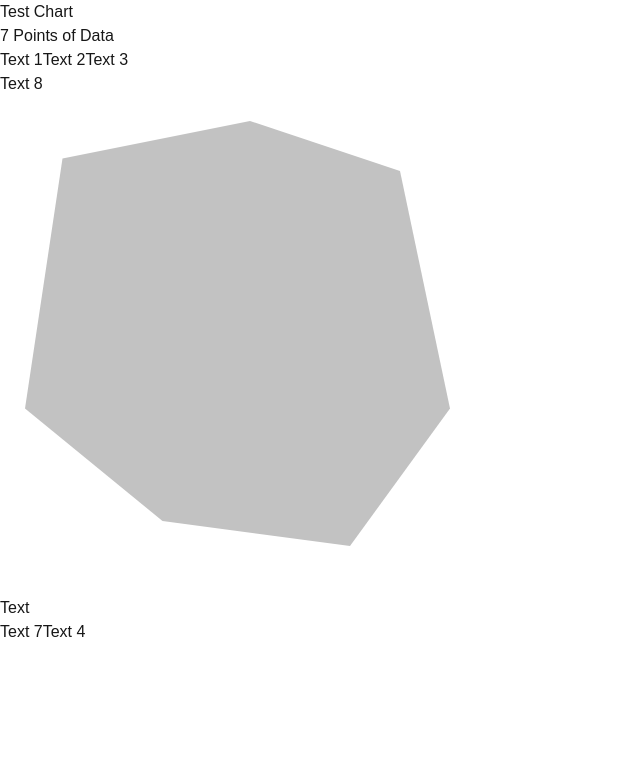
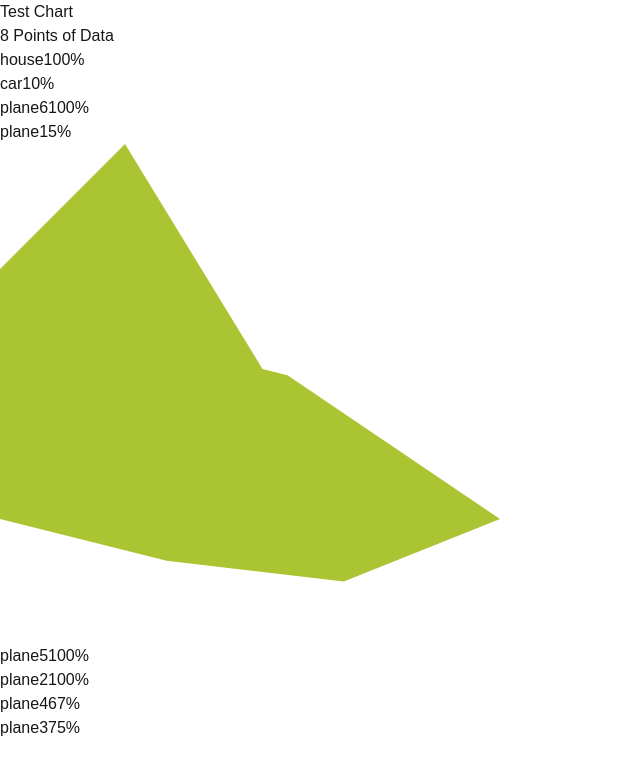
Before and after one commit to jgddesigns/cool_chart, a Next.js app: page / in a window 1280 px wide. Shown: the top 772 px of the page, without its empty margins (0-640 px from the left). Built offline with nearby package versions, Linux system fonts and the light colour scheme.

Commit message:
added point text and percentages

```diff
--- a/src/app/page.tsx
+++ b/src/app/page.tsx
@@ -5,9 +5,7 @@ export default function Home() {
   return (
     <div className="w-full grid place-items-center">
         <div className="mt-[10%]">
-          {/* <RadarChart Color="bg-green-400 w-48 h-48"/> */}
-          <RadarChart Title="Test Chart" Size="4" Data={{"house": .9, "car": .8, "plane": .8, "craft": .8, "craf": .7, "cra": .9, "cr": 1}}/>
-
+          <RadarChart Title="Test Chart" Color="#abc432" Size="4" Data={{"house": 1, "car": .1, "plane": .15, "plane2": 1, "plane3": .75, "plane4": [4,6], "plane5": 1, "plane6": 1}}/>
         </div>
     </div>
   );
--- a/src/app/views/RadarChart.tsx
+++ b/src/app/views/RadarChart.tsx
@@ -11,6 +11,7 @@ export default function RadarChart (props: any) {
     const [DisplayedRadar, setDisplayedRadar] = React.useState<any>({})
     const [DisplayedStyle, setDisplayedStyle] = React.useState<any>("")
     const [TextValues, setTextValues] = React.useState<any>(["", "", "", "", "", "", "", ""])
+    const [PercentValues, setPercentValues] = React.useState<any>(["", "", "", "", "", "", "", ""])
     const [PointValue, setPointValue] = React.useState<any>(null)
     const [BackgroundColor, setBackgroundColor] = React.useState<any>("")
 
@@ -20,22 +21,22 @@ export default function RadarChart (props: any) {
     const ending_points = [
         [0, 0],
         [25, 0],
-        [50, 0],  //
+        [50, 0],
         [75, 0],
         [100, 0],
         [87.5, 12.5],
         [100, 25],
-        [100, 50], //
+        [100, 50],
         [100, 62.5],
         [100, 75],
         [100, 100],
         [75, 100],
-        [50, 100], //
+        [50, 100],
         [25, 100],
         [0, 62.5],
         [0, 100],
         [0, 75],
-        [0, 50], //
+        [0, 50],
         [0, 25],
         [12.5, 12.5]
     ]
@@ -158,30 +159,44 @@ export default function RadarChart (props: any) {
     }
 
 
-    function get_text(){
-        return ["Text 1", "Text 2", "Text 3", "Text 8", "Text", "Text 7", "Text", "Text 4", "Text 3", "Text 5", "Text 6", "Text"]
+    function get_text(place: any){
+        return Object.keys(props.Data)[place-1]
     }
 
+
+    function get_value(place: any){
+
+        let value = Math.round(get_percent(props.Data[Object.keys(props.Data)[place-1]]) * 100) + "%"
+        console.log(value)
+
+        return value
+    }
 
     function set_text(){
         switch (PointValue){
             case 3:
-                setTextValues(["", get_text()[1], "", "", "", get_text()[5], "", get_text()[7], "", "", "", ""])
+                setTextValues(["", get_text(1), "", "", "", "", get_text(2), "", get_text(3), "", "", ""])
+                setPercentValues(["", get_value(1), "", "", "", "", get_value(2), "", get_value(3), "", "", ""])
                 break
             case 4:
-                setTextValues([get_text()[0], "", get_text()[2], "", "", get_text()[5], "", get_text()[7], "", "", "", ""])
+                setTextValues([get_text(1), "", get_text(2), "", "", "", get_text(3), "", get_text(4), "", "", ""])
+                setPercentValues([get_value(1), "", get_value(2), "", "", "", get_value(3), "", get_value(4), "", "", ""])
                 break
             case 5:
-                setTextValues(["", get_text()[1], "", get_text()[3], get_text()[4], get_text()[5],  "", get_text()[7], "", "", "", ""])
+                setTextValues(["", get_text(1), "", "", get_text(2), "", get_text(3), "", get_text(4), "", get_text(5), ""])
+                setPercentValues(["", get_value(1), "", "", get_value(2), "", get_value(3), "", get_value(4), "", get_value(5), ""])
                 break
             case 6:
-                setTextValues([get_text()[0], "", get_text()[2], get_text()[3], get_text()[4], get_text()[5], "", get_text()[7], "", "", "", ""])
+                setTextValues([get_text(1), "", get_text(2), "", get_text(3), "", get_text(4), "", get_text(5), "", get_text(6), ""])
+                setPercentValues([get_value(1), "", get_value(2), "", get_value(3), "", get_value(4), "", get_value(5), "", get_value(6), ""])
                 break
             case 7:
-                setTextValues([get_text()[0], get_text()[1], get_text()[2], get_text()[3], get_text()[4], get_text()[5],  "", get_text()[7], "", "", "", ""])
+                setTextValues([get_text(1), get_text(2), get_text(3), "", get_text(4), "",  get_text(5), "", get_text(6), "", get_text(7 ), ""])
+                setPercentValues([get_value(1), get_value(2), get_value(3), "", get_value(4), "",  get_value(5), "", get_value(6), "", get_value(7 ), ""])
                 break
             case 8:
-                setTextValues([get_text()[0], "", get_text()[2], "", "", get_text()[5], "", get_text()[7], get_text()[8], get_text()[9], get_text()[10], get_text()[11]])
+                setTextValues([get_text(1), "", get_text(2), get_text(3), "", get_text(4), get_text(5), "", get_text(6), get_text(7), "", get_text(8)])
+                setPercentValues([get_value(1), "", get_value(2), get_value(3), "", get_value(4), get_value(5), "", get_value(6), get_value(7), "", get_value(8)])
                 break
         }
     }
@@ -191,8 +206,6 @@ export default function RadarChart (props: any) {
         let temp_arr: any = PointsOriginal
         console.log(temp_arr)
         for(let i = 0; i < temp_arr.length; i++){
-            console.log(temp_arr[i])
-            // if(!temp_arr[i].includes(50)){
             temp_arr[i][0] > 1 && temp_arr[i][0] < 50 ? temp_arr[i][0] = temp_arr[i][0] * Math.abs(1+(1-get_percent(values[Object.keys(values)[i]]))) : null
 
             temp_arr[i][0] > 50 && temp_arr[i][0] < 100 ? temp_arr[i][0] = 50 + (Math.abs(temp_arr[i][0] - 50) * get_percent(values[Object.keys(values)[i]])) : null
@@ -206,29 +219,8 @@ export default function RadarChart (props: any) {
 
             temp_arr[i][1] == 100 ? temp_arr[i][1] = 50 + 50 * get_percent(values[Object.keys(values)[i]]) : null
 
-                temp_arr[i][1] == 0 ? console.log(temp_arr[i]) : null
-
-                console.log(ending_points[points_array[PointValue][i]])
-
             temp_arr[i][1] == 0 ? temp_arr[i][1] = 50 - (50 * get_percent(values[Object.keys(values)[i]])) : null
-
-
-                console.log(temp_arr[i])
-            //}
-            // else{
-            //     if(temp_arr[i][0] == 50){
-            //         temp_arr[i][1] == 0 ? temp_arr[i][1]  = temp_arr[i][1] + (100 *(1-get_percent(values[Object.keys(values)[i]]))) : temp_arr[i][1] = temp_arr[i][1] * get_percent(values[Object.keys(values)[i]])
-            //     }else{
-            //         temp_arr[i][0] == 0 ? temp_arr[i][0] = temp_arr[i][0] + (100 *(1-get_percent(values[Object.keys(values)[i]]))) : temp_arr[i][0] = temp_arr[i][0] * get_percent(values[Object.keys(values)[i]])
-            //     }
-            // }
-
-
-            // temp_arr[i][1] = temp_arr[i][1] + (100 *(1-get_percent(values[Object.keys(values)[i]])))
         }
-        // temp_arr.unshift([50,50])
-        // temp_arr = [[50, 40], [60,60], [15,70]]
-        console.log(temp_arr)
 
         setPointsAdjusted(temp_arr)
     }
@@ -250,68 +242,127 @@ export default function RadarChart (props: any) {
 
     return(
         <div>
-
-            <div className="w-full h-full grid grid-auto-rows grid-auto-cols place-items-center">
+            <div className="w-full h-full grid grid-auto-rows grid-auto-cols place-items-center text-lg">
                 <div className="mb-12 text-3xl">
-                    {props.Title}
+                    {props.Title ? props.Title : "Radar Chart"}
                 </div>
-                <div className="mb-48 text-2xl italic">
+                <div className="mb-36 text-2xl italic">
                     {Object.keys(props.Data).length} Points of Data
                 </div>
                 <div className="grid grid-flow-col gap-48">
-                    <span>
+                    <div className="grid grid-flow-row place-items-center">
+                        <span className="text-xl font-bold">
                             {TextValues[0]}
                         </span>
                         <span>
+                            {PercentValues[0]}
+                        </span>
+                    </div>
+                    <div className="grid grid-flow-row place-items-center">
+                        <span className="text-xl font-bold">
                             {TextValues[1]}
                         </span>
                         <span>
+                            {PercentValues[1]}
+                        </span>
+                    </div>
+                    <div className="grid grid-flow-row place-items-center">
+                        <span className="text-xl font-bold">
                             {TextValues[2]}
                         </span>
+                        <span>
+                            {PercentValues[2]}
+                        </span>
+                    </div>
                 </div>
                 <div className="grid grid-flow-col place-items-center gap-96">
+                    <div className="grid grid-flow-row place-items-center">
+                        <span className="text-xl font-bold">
+                            {TextValues[11]}
+                        </span>
                         <span>
-                        {TextValues[8]}
+                            {PercentValues[11]}
                         </span>
+                    </div>
                     <div className="w-48">
 
                     </div>
+                    <div className="grid grid-flow-row place-items-center">
+                        <span className="text-xl font-bold">
+                            {TextValues[3]}
+                        </span>
                         <span>
-                        {TextValues[9]}
+                            {PercentValues[3]}
                         </span>
                     </div>
-                <div className="grid grid-flow-col place-items-center gap-96">
-                    <div>
-                        {TextValues[3]}
+                </div>
+                <div className="grid grid-flow-col place-items-center gap-96 mt-24 mb-24">
+                    <div className="grid grid-flow-row place-items-center">
+                        <span className="text-xl font-bold">
+                            {TextValues[10]}
+                        </span>
+                        <span>
+                            {PercentValues[10]}
+                        </span>
                     </div>
                     {DisplayedStyle ?
                         <div style={{clipPath: DisplayedRadar, backgroundColor: BackgroundColor, width: get_dimensions(), height: get_dimensions()}}/>
                     : null}
-                    <div>
+                    <div className="grid grid-flow-row place-items-center">
+                        <span className="text-xl font-bold">
                             {TextValues[4]}
+                        </span>
+                        <span>
+                            {PercentValues[4]}
+                        </span>
                     </div>
                 </div>
                 <div className="grid grid-flow-col place-items-center gap-96">
+                    <div className="grid grid-flow-row place-items-center">
+                        <span className="text-xl font-bold">
+                            {TextValues[9]}
+                        </span>
                         <span>
-                        {TextValues[10]}
+                            {PercentValues[9]}
                         </span>
+                    </div>
                     <div className="w-48">
 
                     </div>
-                    <span>
-                        {TextValues[11]}
-                    </span>
-                </div>
-                <div className="grid grid-flow-col gap-48">
-                    <span>
+                    <div className="grid grid-flow-row place-items-center">
+                        <span className="text-xl font-bold">
                             {TextValues[5]}
                         </span>
                         <span>
+                            {PercentValues[5]}
+                        </span>
+                    </div>
+                </div>
+                <div className="grid grid-flow-col gap-48">
+                    <div className="grid grid-flow-row place-items-center">
+                        <span className="text-xl font-bold">
+                            {TextValues[8]}
+                        </span>
+                        <span>
+                            {PercentValues[8]}
+                        </span>
+                    </div>
+                    <div className="grid grid-flow-row place-items-center">
+                        <span className="text-xl font-bold">
+                            {TextValues[7]}
+                        </span>
+                        <span>
+                            {PercentValues[7]}
+                        </span>
+                    </div>
+                    <div className="grid grid-flow-row place-items-center">
+                        <span className="text-xl font-bold">
                             {TextValues[6]}
                         </span>
                         <span>
-                        {TextValues[7]}
+                            {PercentValues[6]}
                         </span>
+                    </div>
                 </div>
             </div>
         </div>
```
Also changed, not shown: 1 other file (tests, documents, lock files or other folders). Lines whose indentation alone changed are shown as unchanged.
